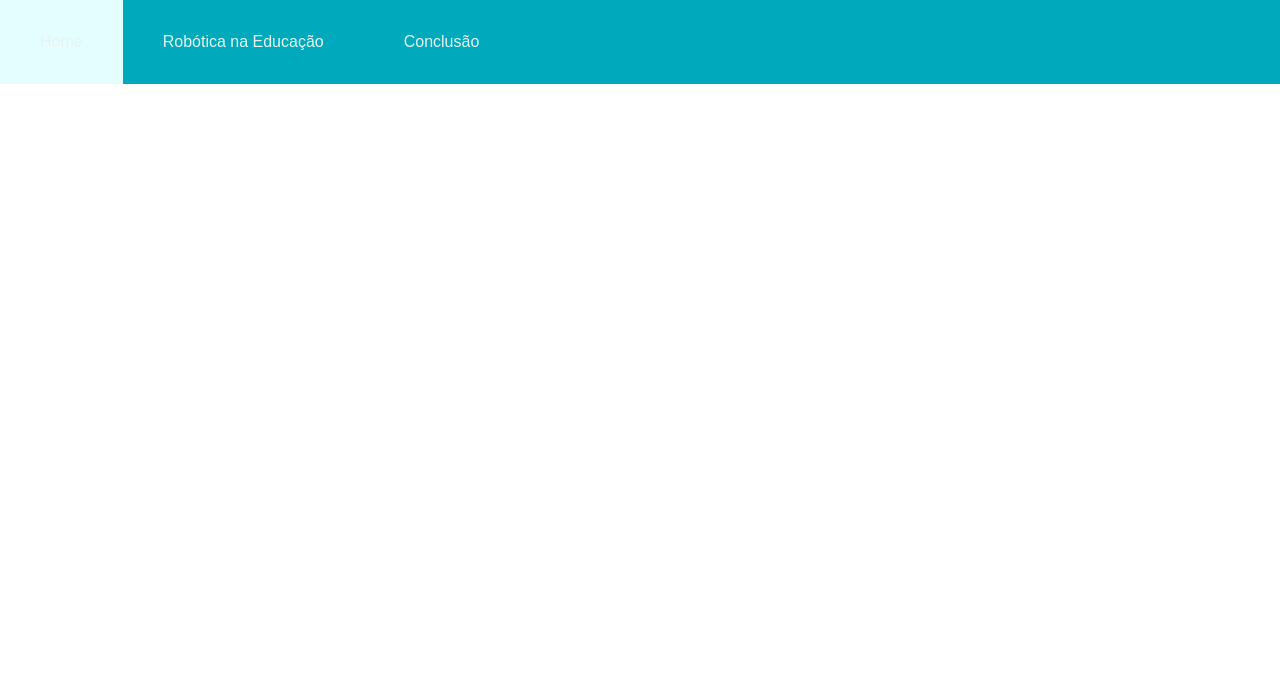
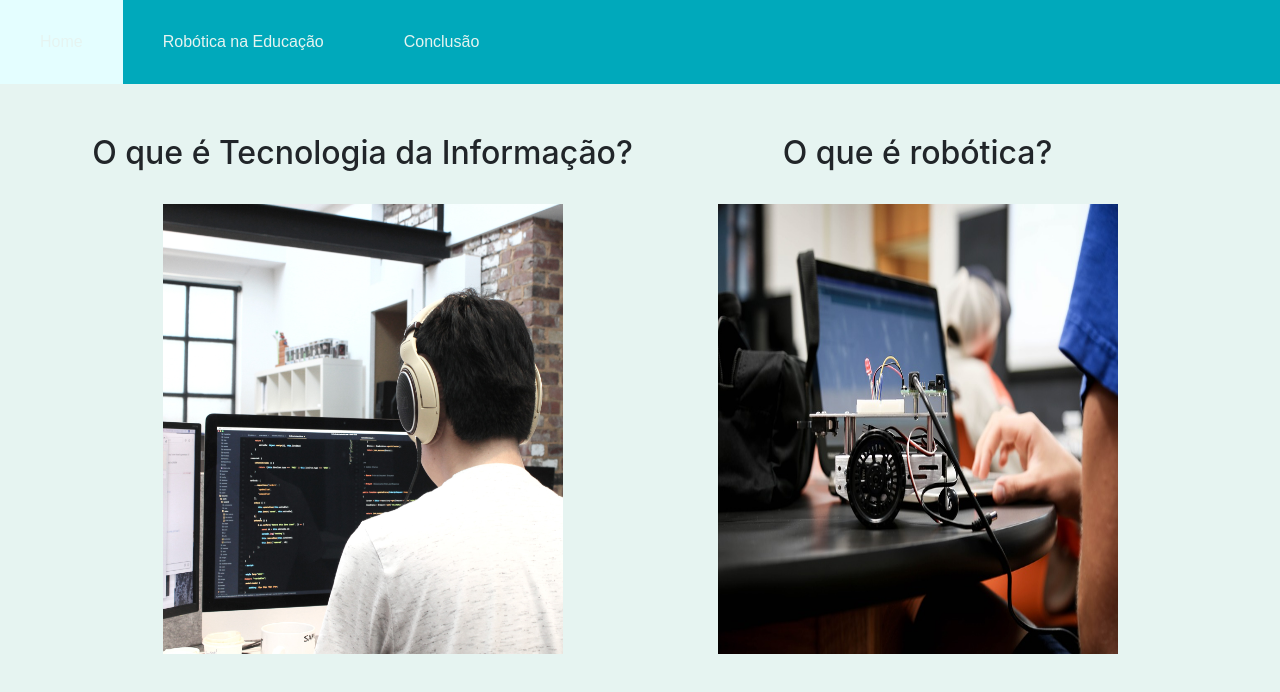
Before and after one commit to gusthawojunkes/robotica-na-ti, a plain HTML site: page trabalho-pac/index.html in a window 1280 px wide. Drawn offline with nearby package versions, Linux system fonts and the light colour scheme.

Commit message:
index.html & style.css
Página index.html e style.css modificadas, imagens adicionadas no index, grid system feito.

```diff
--- a/trabalho-pac/estilo/style.css
+++ b/trabalho-pac/estilo/style.css
@@ -34,3 +34,19 @@ font-family: 'Source Code Pro', monospace;
     background-color: #E4FEFF;
     color: #00A9BB;
 }
+.grade-item{
+    padding-top: 50px;
+    text-align: center;
+    display: grid;
+    width: 100%;
+    grid-template-columns: 50% 50%;
+}
+/* #oqeti-img{
+    width: 100%;
+}
+#oqerobo-img{
+    width: 100%;
+} */
+body{
+    background-color: #E6F4F1;
+}
--- a/trabalho-pac/index.html
+++ b/trabalho-pac/index.html
@@ -16,6 +16,18 @@
         <li class="li-nav"><a href="#">Conclusão</a></li>
       </ul>
     </div>
+      <div class="container">
+        <div class="grade-item">
+          <div id="oqeti">
+            <h2>O que é Tecnologia da Informação?</h2><br>
+            <img id="oqeti-img" src="./imagens/oqeti.jpg" height="450" width="400">
+          </div>
+          <div id="oqerobo">
+            <h2>O que é robótica?</h2><br>
+            <img id="oqerobo-img" src="./imagens/oqerobo.jpg" height="450" width="400">
+          </div>
+        </div>
+      </div>
     <!-- Usar sessôes entre cinza e branco para o corpo do site -->
     <script src="https://code.jquery.com/jquery-3.2.1.slim.min.js" integrity="sha384-KJ3o2DKtIkvYIK3UENzmM7KCkRr/rE9/Qpg6aAZGJwFDMVNA/GpGFF93hXpG5KkN" crossorigin="anonymous"></script>
     <script src="https://cdnjs.cloudflare.com/ajax/libs/popper.js/1.12.9/umd/popper.min.js" integrity="sha384-ApNbgh9B+Y1QKtv3Rn7W3mgPxhU9K/ScQsAP7hUibX39j7fakFPskvXusvfa0b4Q" crossorigin="anonymous"></script>
```
Also changed, not shown: trabalho-pac/imagens/oqerobo.jpg (renamed from trabalho-pac/imagens/engineering-3863851_960_720.jpg), trabalho-pac/imagens/oqeti.jpg (renamed from trabalho-pac/imagens/true-agency-o4UhdLv5jbQ-unsplash.jpg).
